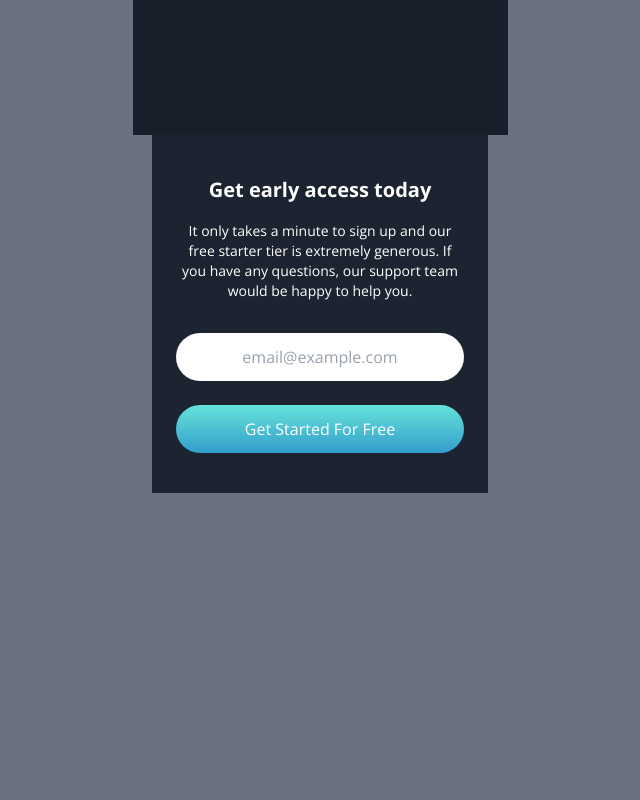
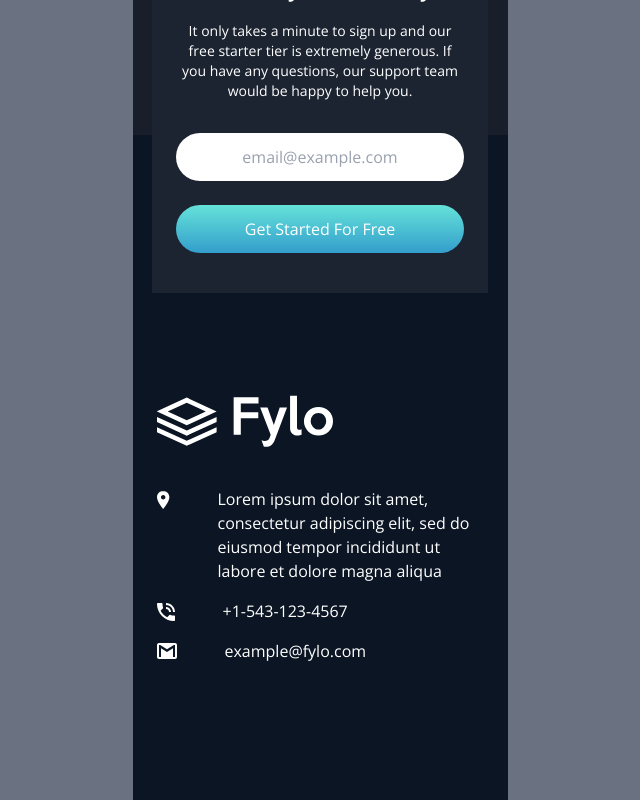
Before and after one commit to palafoxRen/LandingPage, a React (Vite) app: page / in a window 1280 px wide. Shown: the part 3300-4100 px from the top of the page, without its empty margins (320-960 px from the left). Before the commit the page ends 3793 px from the top, so only its background shows below. Built offline with nearby package versions, Linux system fonts and the light colour scheme; a web font is replaced by a local one.

Commit message:
Octavo commit - Últimos detalles del footer

```diff
--- a/src/App.tsx
+++ b/src/App.tsx
@@ -1,4 +1,4 @@
-import { Header, Hero, Features, Moreinformation, Testimonials, Forms} from "./components"
+import { Header, Hero, Features, Moreinformation, Testimonials, Forms, Footer} from "./components"
 
 function App() {
 
@@ -21,6 +21,7 @@ function App() {
 
       <section className="bg-Navy-950 relative">
         <Forms />
+        <Footer />
       </section>
 
     </main>
--- /dev/null
+++ b/src/components/Footer/Contact-item.tsx
@@ -0,0 +1,14 @@
+interface Props {
+    text: string;
+    iconUrl: string;
+    alt: string;
+}
+
+export const Contactitem = ({text, iconUrl, alt}: Props) => {
+    return (
+        <div className="flex items-start gap-12">
+            <img className="mt-1" src={iconUrl} alt={alt}/>
+            <p>{text}</p>
+        </div>
+    )
+}
--- /dev/null
+++ b/src/components/Footer/Footer.tsx
@@ -0,0 +1,44 @@
+import { Contactitem } from "./Contact-item"
+
+interface ContactInformation {
+    text: string;
+    iconUrl: string;
+    alt: string;
+}
+
+const contactInformation: ContactInformation[] = [
+    {
+        text:'Lorem ipsum dolor sit amet, consectetur adipiscing elit, sed do eiusmod tempor incididunt ut labore et dolore magna aliqua',
+        iconUrl:'/images/icon-location.svg',
+        alt:'location'
+    },
+    {
+        text:'+1-543-123-4567',
+        iconUrl:'/images/icon-phone.svg',
+        alt:'icon phone'
+    },
+    {
+        text:'example@fylo.com',
+        iconUrl:'/images/icon-email.svg',
+        alt:'icon email'
+    }
+]
+
+export const Footer = () => {
+    return (
+        <footer className="pt-65 pb-[300px] px-6" >
+            <img className="mb-10" src="/images/logo.svg" alt="Logo" />
+
+            <div className="flex flex-col gap-4 ">
+            {
+                contactInformation.map((contact: ContactInformation) => (
+                    <Contactitem key={contact.alt} {...contact} />
+                ))
+            }
+            </div>
+
+
+
+        </footer>
+    )
+}
--- a/src/components/Forms.tsx
+++ b/src/components/Forms.tsx
@@ -2,7 +2,7 @@ import { Button } from "./Button"
 
 export const Forms = () => {
     return (
-        <div className="mb-[300px] absolute top-[-200] left-0 right-0 mx-auto text-center py-10 px-6 bg-Navy-850 rounden-[90px] w-[336px]">
+        <div className="mb-[300px] absolute top-[-200px] left-0 right-0 mx-auto text-center py-10 px-6 bg-Navy-850 rounden-[90px] w-[336px]">
 
             <h2 className="font-bold mb-4 text-[1.25rem]">Get early access today</h2>
 
--- a/src/components/index.ts
+++ b/src/components/index.ts
@@ -6,3 +6,4 @@ export { Button } from "./Button";
 export { Moreinformation } from "./More-information";
 export { Testimonials } from "./Testimonials";
 export { Forms } from "./Forms";
+export { Footer } from "./Footer/Footer";
```
